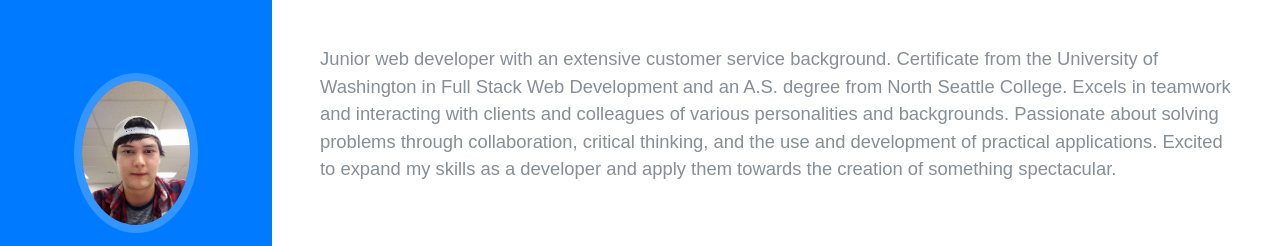
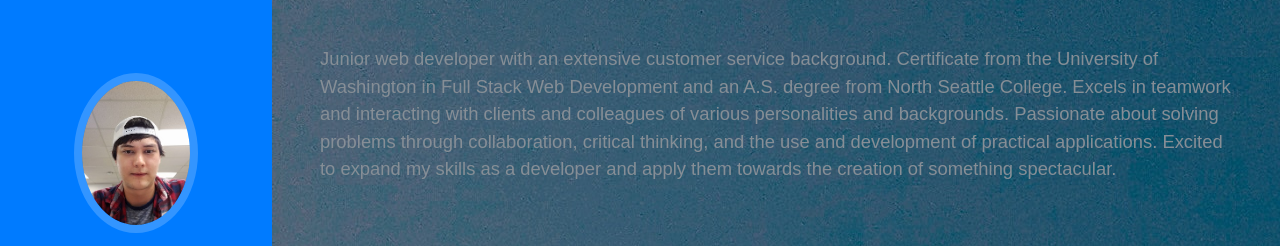
Before and after one commit to EdwardMara/EJM-Portfolio, a plain HTML site: page index.html in a window 1280 px wide. Shown: the part 183-429 px from the top of the page. Drawn offline with nearby package versions, Linux system fonts and the light colour scheme; a web font is replaced by a local one.

Commit message:
added bg image to assets. Cant get bg to show yet

```diff
--- a/css/style.css
+++ b/css/style.css
@@ -3,13 +3,19 @@
 body {
     font-family: Arial, sans-serif;
     padding-top: 54px;
-    color: #868e96
+    color: #868e96;
+    background-image: url("/images/bright-clouds-cloudy-sky-783944.jpg");
+}
+
+.container-fluid{
+    background-image: url("/images/bright-clouds-cloudy-sky-783944.jpg");
+
 }
 
 @media (min-width:992px) {
     body {
         padding-top: 0;
-        padding-left: 17rem
+        padding-left: 17rem;
     }
 }
 
@@ -22,7 +28,7 @@ h1, h2, h4, h5, h6 {
 
 h1 {
     font-size: 6rem;
-    line-height: 5.5rem
+    line-height: 5.5rem;
 }
 
 h2 {
@@ -92,8 +98,6 @@ p.lead {
         position: fixed;
         top: 0;
         left: 0;
-        display: -webkit-box;
-        display: -ms-flexbox;
         display: flex;
         -webkit-box-orient: vertical;
         -webkit-box-direction: normal;
```
Also changed, not shown: images/bright-clouds-cloudy-sky-783944.jpg (added).
